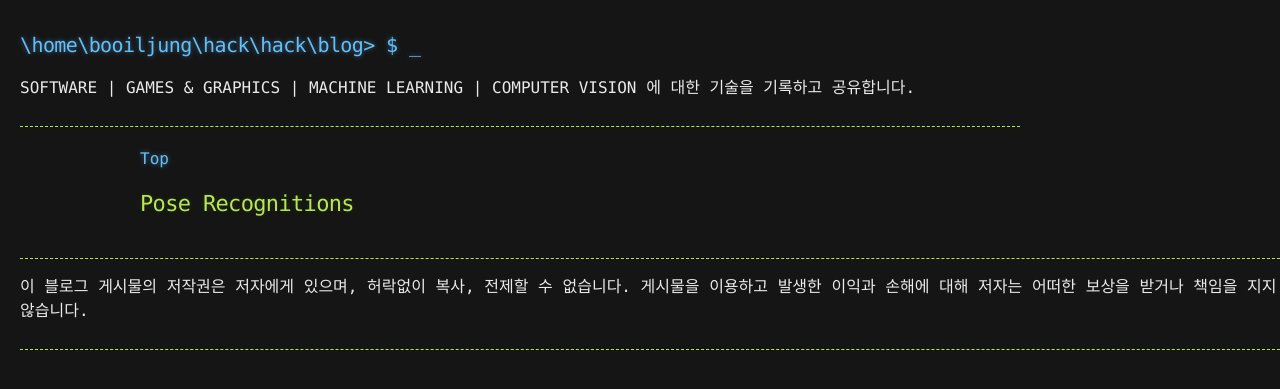
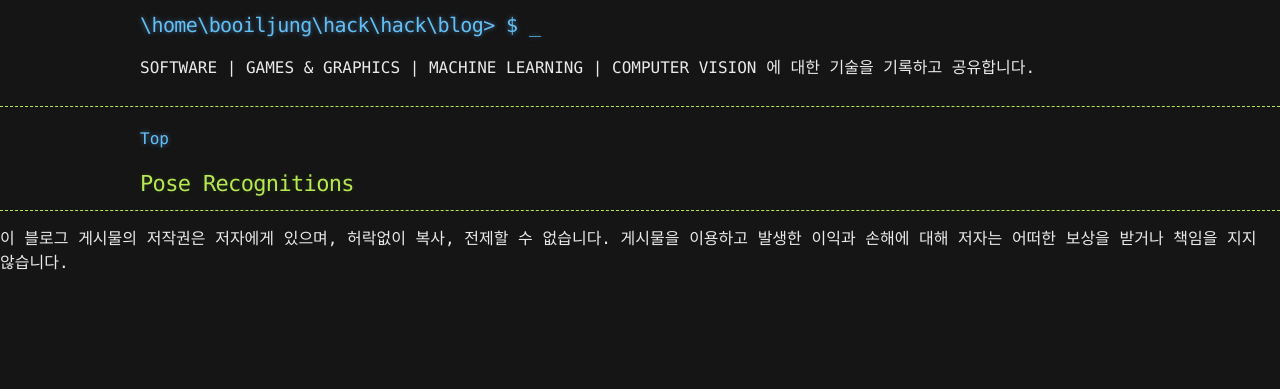
Before and after one commit to booiljung/xxxxx, a Jekyll site: the page built from machine_learning_notes/pose_recognitions.md, in a window 1280 px wide. Shown: the top 389 px of the page. Built offline with Jekyll 4.4.1, drawn with Linux system fonts in a browser that asks for light colours; our own code applies the rules of GitHub Pages for plain Markdown files.

Commit message:
rollback

```diff
--- a/_layouts/default.html
+++ b/_layouts/default.html
@@ -84,8 +84,8 @@
       </script>
     {% endif %}
 
-    <footer background="../_site_images/code.png">
-      <div class="footer">
+    <head background="../_site_images/code.png">
+      <div class="head">
         <hr>
         <p>
           이 블로그 게시물의 저작권은 저자에게 있으며, 허락없이 복사, 전제할 수 없습니다. 게시물을 이용하고 발생한 이익과 손해에 대해 저자는 어떠한 보상을 받거나 책임을 지지 않습니다.
--- a/_sass/jekyll-theme-hacker.scss
+++ b/_sass/jekyll-theme-hacker.scss
@@ -20,7 +20,7 @@
 /* General & 'Reset' Stuff */
 
 .container {
-  width: 100%;
+  width: 90%;
   max-width: 1000px;
   margin: 0 auto;
 }
@@ -38,25 +38,25 @@
   line-height: 1.4;
 }
 
-/*
-  Header, <header>
-  header   - container
+/* Header, <header>
+   header   - container
+   h1       - project name
+   h2       - project description
 */
 
 header {
   background: $body-background url("../_site_images/code.png") 0 0;
   /*background: rgba(0, 0, 0, 0.1);*/
   width: 100%;
-  max-width: 1000px;
   border-bottom: 1px dashed $conifer; //header;
   padding: 10px 0;
-  margin: 20px 20px 20px 20px;
+  margin: 0 0 20px 0;
 }
 
 header h1 {
   font-size: 22px;
   line-height: 1.5;
-  margin: 0 0 0 0;
+  margin: 0 0 0 -40px;
   font-weight: bold;
   font-family: Monaco, "Bitstream Vera Sans Mono", "Lucida Console", Terminal, monospace;
   color: $conifer;//$header;
@@ -72,42 +72,6 @@
 }
 
 header h2 {
-  font-size: 20px;
-}
-
-/*
-  footer, <footer>
-  footer   - container
-*/
-
-footer {
-  background: $body-background url("../_site_images/code.png") 0 0;
-  /*background: rgba(0, 0, 0, 0.1);*/
-  width: 100%;
-  border-bottom: 1px dashed $conifer; //header;
-  padding: 10px 0;
-  margin: 20px 20px 20px 20px;
-}
-
-footer h1 {
-  font-size: 22px;
-  line-height: 1.5;
-  margin: 0 0 0 0;
-  font-weight: bold;
-  font-family: Monaco, "Bitstream Vera Sans Mono", "Lucida Console", Terminal, monospace;
-  color: $conifer;//$header;
-  text-shadow: 0 1px 1px rgba(0, 0, 0, 0.1),
-               0 0 5px rgba(181, 232, 83, 0.1),
-               0 0 10px rgba(181, 232, 83, 0.1);
-  letter-spacing: -1px;
-  -webkit-font-smoothing: antialiased;
-}
-
-footer h1:before {
-  font-size: 22px;
-}
-
-footer h2 {
   font-size: 20px;
 }
 
```
